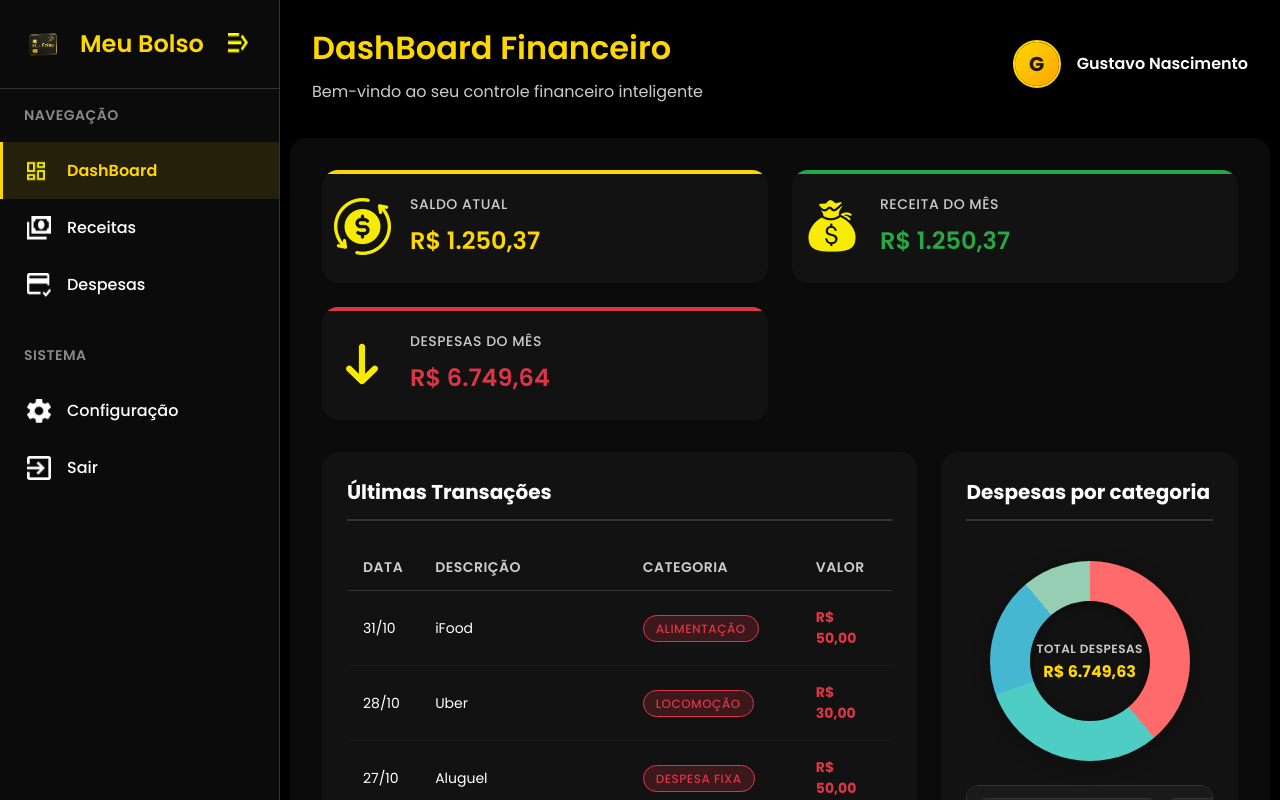
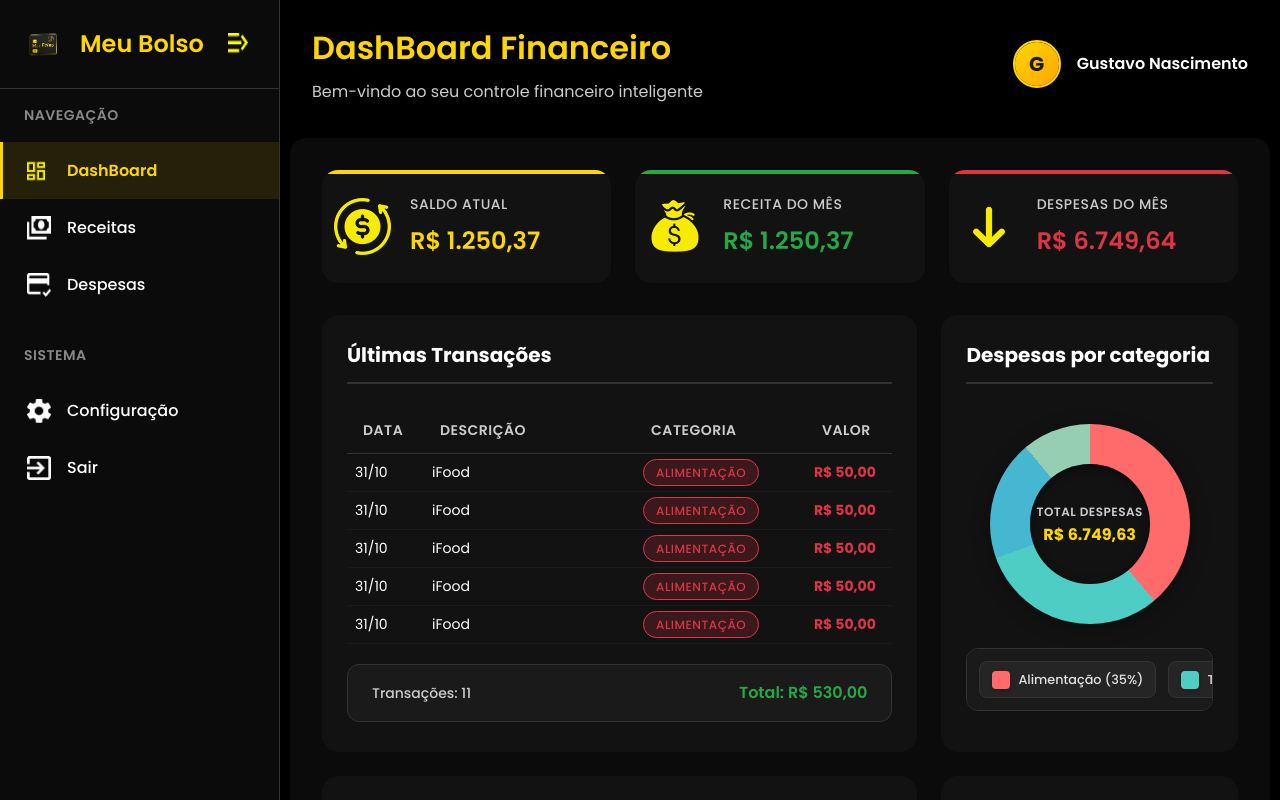
Before and after one commit to fenonTech/fenonTech, a React (Vite) app: page / in a window 1280 px wide. Shown: the top 800 px of the page. Built offline with nearby package versions, Linux system fonts and the light colour scheme; no server answers.

Commit message:
Refactor layout styles for cards and tables; update scrollbar styles globally and enhance transaction data in Receitas component

```diff
--- a/src/components/Cards/FinancialCard.css
+++ b/src/components/Cards/FinancialCard.css
@@ -8,6 +8,7 @@
   transition: all 0.3s ease;
   position: relative;
   overflow: hidden;
+  width: 100%;
 }
 
 .financial-card::before {
--- a/src/components/Dashboard/Dashboard.css
+++ b/src/components/Dashboard/Dashboard.css
@@ -8,8 +8,9 @@
 }
 
 .financial-cards {
-  display: grid;
-  grid-template-columns: repeat(auto-fit, minmax(300px, 1fr));
+  display: flex;
+  justify-content: center;
+  align-items: center;
   gap: 1.5rem;
   margin-bottom: 2rem;
 }
@@ -295,24 +296,7 @@
   text-align: center;
 }
 
-/* Scrollbar customizada para a legenda */
-.chart-legend::-webkit-scrollbar {
-  height: 6px;
-}
-
-.chart-legend::-webkit-scrollbar-track {
-  background: #333;
-  border-radius: 10px;
-}
-
-.chart-legend::-webkit-scrollbar-thumb {
-  background: #ffd700;
-  border-radius: 10px;
-}
-
-.chart-legend::-webkit-scrollbar-thumb:hover {
-  background: #e6c200;
-}
+/* Scrollbar padrão aplicada globalmente */
 
 .bills-container {
   display: grid;
--- a/src/components/TransactionTable/TransactionTable.css
+++ b/src/components/TransactionTable/TransactionTable.css
@@ -71,7 +71,7 @@
 .table-container {
   overflow-x: auto;
   overflow-y: auto;
-  max-height: 400px;
+  max-height: 15rem;
 }
 
 .data-table {
@@ -92,7 +92,7 @@
 }
 
 .data-table td {
-  padding: 1rem;
+  padding: 0.5rem;
   color: #ffffff;
   font-size: 0.875rem;
   border-bottom: 1px solid #1a1a1a;
--- a/src/index.css
+++ b/src/index.css
@@ -25,3 +25,43 @@ body {
   width: 100%;
   min-height: 100vh;
 }
+
+/* Padrão de scrollbar customizada para todo o projeto */
+.scrollbar-standard::-webkit-scrollbar {
+  width: 6px;
+  height: 6px;
+}
+
+.scrollbar-standard::-webkit-scrollbar-track {
+  background: #333;
+  border-radius: 10px;
+}
+
+.scrollbar-standard::-webkit-scrollbar-thumb {
+  background: #ffd700;
+  border-radius: 10px;
+}
+
+.scrollbar-standard::-webkit-scrollbar-thumb:hover {
+  background: #e6c200;
+}
+
+/* Aplicar o padrão globalmente em elementos que comumente têm scroll */
+*::-webkit-scrollbar {
+  width: 6px;
+  height: 6px;
+}
+
+*::-webkit-scrollbar-track {
+  background: #333;
+  border-radius: 10px;
+}
+
+*::-webkit-scrollbar-thumb {
+  background: #ffd700;
+  border-radius: 10px;
+}
+
+*::-webkit-scrollbar-thumb:hover {
+  background: #e6c200;
+}
--- a/src/pages/Dashboard/Dashboard.tsx
+++ b/src/pages/Dashboard/Dashboard.tsx
@@ -25,6 +25,41 @@ interface Bill {
 
 const Dashboard: React.FC = () => {
   const transactions: Transaction[] = [
+    {
+      date: "31/10",
+      description: "iFood",
+      category: "Alimentação",
+      value: "R$ 50,00",
+      type: "expense",
+    },
+    {
+      date: "31/10",
+      description: "iFood",
+      category: "Alimentação",
+      value: "R$ 50,00",
+      type: "expense",
+    },
+    {
+      date: "31/10",
+      description: "iFood",
+      category: "Alimentação",
+      value: "R$ 50,00",
+      type: "expense",
+    },
+    {
+      date: "31/10",
+      description: "iFood",
+      category: "Alimentação",
+      value: "R$ 50,00",
+      type: "expense",
+    },
+    {
+      date: "31/10",
+      description: "iFood",
+      category: "Alimentação",
+      value: "R$ 50,00",
+      type: "expense",
+    },
     {
       date: "31/10",
       description: "iFood",
--- a/src/pages/Despesas/Despesas.css
+++ b/src/pages/Despesas/Despesas.css
@@ -25,8 +25,9 @@
 }
 
 .despesas-cards {
-  display: grid;
-  grid-template-columns: repeat(auto-fit, minmax(350px, 1fr));
+  display: flex;
+  justify-content: center;
+  align-items: center;
   gap: 1.5rem;
   margin-bottom: 2rem;
 }
@@ -315,28 +316,7 @@
   text-align: center;
 }
 
-/* Scrollbar customizada para a legenda */
-.pie-legend::-webkit-scrollbar,
-.chart-legend::-webkit-scrollbar {
-  height: 6px;
-}
-
-.pie-legend::-webkit-scrollbar-track,
-.chart-legend::-webkit-scrollbar-track {
-  background: #333;
-  border-radius: 10px;
-}
-
-.pie-legend::-webkit-scrollbar-thumb,
-.chart-legend::-webkit-scrollbar-thumb {
-  background: #ffd700;
-  border-radius: 10px;
-}
-
-.pie-legend::-webkit-scrollbar-thumb:hover,
-.chart-legend::-webkit-scrollbar-thumb:hover {
-  background: #e6c200;
-}
+/* Scrollbar padrão aplicada globalmente */
 
 /* Barras de Categoria */
 .category-bars {
--- a/src/pages/Receitas/Receitas.css
+++ b/src/pages/Receitas/Receitas.css
@@ -25,8 +25,9 @@
 }
 
 .receitas-cards {
-  display: grid;
-  grid-template-columns: repeat(auto-fit, minmax(350px, 1fr));
+  display: flex;
+  justify-content: center;
+  align-items: center;
   gap: 1.5rem;
   margin-bottom: 2rem;
 }
--- a/src/pages/Receitas/Receitas.tsx
+++ b/src/pages/Receitas/Receitas.tsx
@@ -29,9 +29,81 @@ const Receitas: React.FC = () => {
       type: "Variável",
       value: "R$ 550,00",
     },
+    {
+      date: "10/10",
+      category: "Freelancer",
+      type: "Variável",
+      value: "R$ 550,00",
+    },
+    {
+      date: "10/10",
+      category: "Freelancer",
+      type: "Variável",
+      value: "R$ 550,00",
+    },
+    {
+      date: "10/10",
+      category: "Freelancer",
+      type: "Variável",
+      value: "R$ 550,00",
+    },
+    {
+      date: "10/10",
+      category: "Freelancer",
+      type: "Variável",
+      value: "R$ 550,00",
+    },
+    {
+      date: "10/10",
+      category: "Freelancer",
+      type: "Variável",
+      value: "R$ 550,00",
+    },
+    {
+      date: "10/10",
+      category: "Freelancer",
+      type: "Variável",
+      value: "R$ 550,00",
+    },
+    {
+      date: "10/10",
+      category: "Freelancer",
+      type: "Variável",
+      value: "R$ 550,00",
+    },
+    {
+      date: "10/10",
+      category: "Freelancer",
+      type: "Variável",
+      value: "R$ 550,00",
+    },
+    {
+      date: "10/10",
+      category: "Freelancer",
+      type: "Variável",
+      value: "R$ 550,00",
+    },
   ];
 
   const contasAReceberData: ContasAReceberEntry[] = [
+    {
+      date: "15/10",
+      category: "Consultoria",
+      type: "Pendente",
+      value: "R$ 2.500,00",
+    },
+    {
+      date: "15/10",
+      category: "Consultoria",
+      type: "Pendente",
+      value: "R$ 2.500,00",
+    },
+    {
+      date: "15/10",
+      category: "Consultoria",
+      type: "Pendente",
+      value: "R$ 2.500,00",
+    },
     {
       date: "15/10",
       category: "Consultoria",
```
Also changed, not shown: src/components/Dashboard/Dashboard.tsx (+33 -0 lines).
